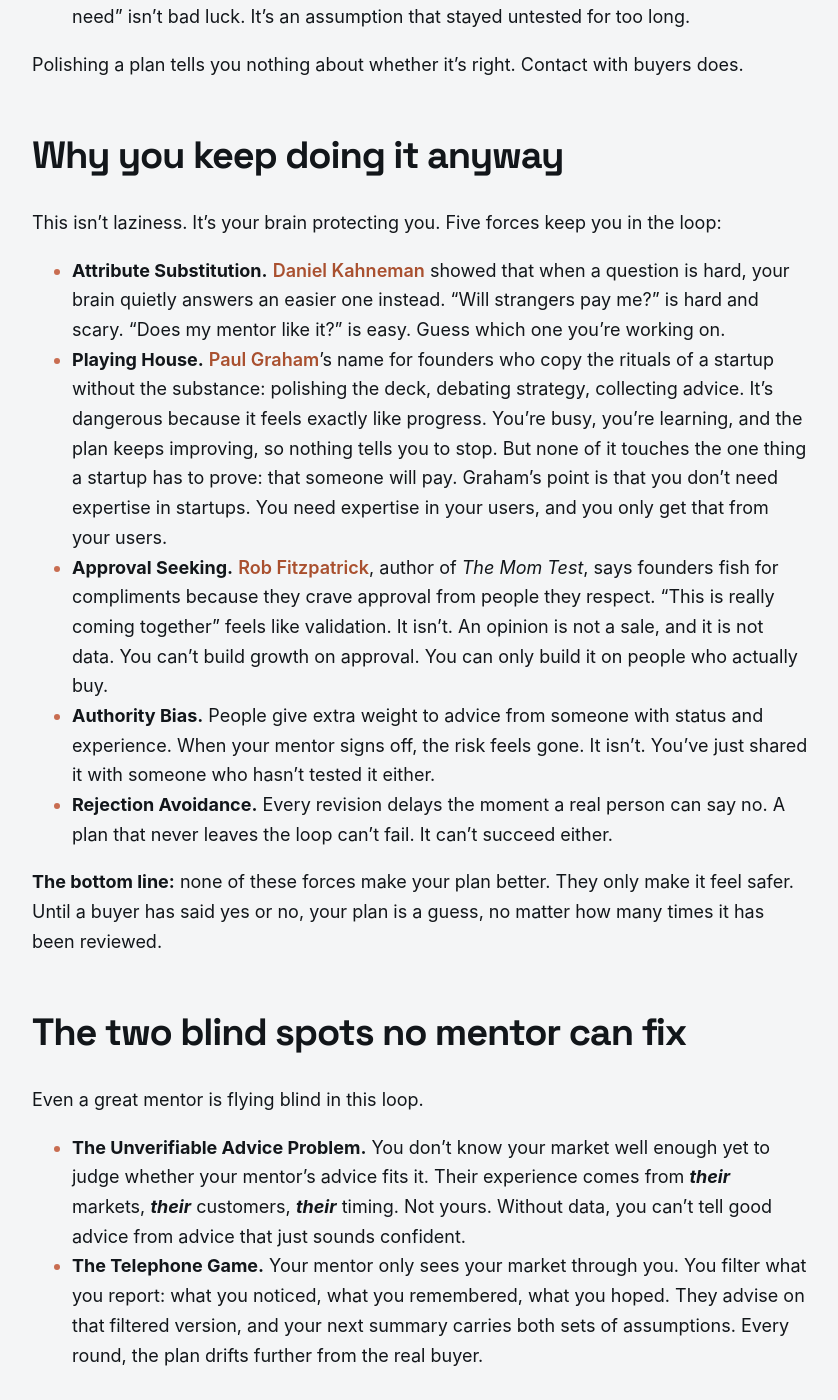
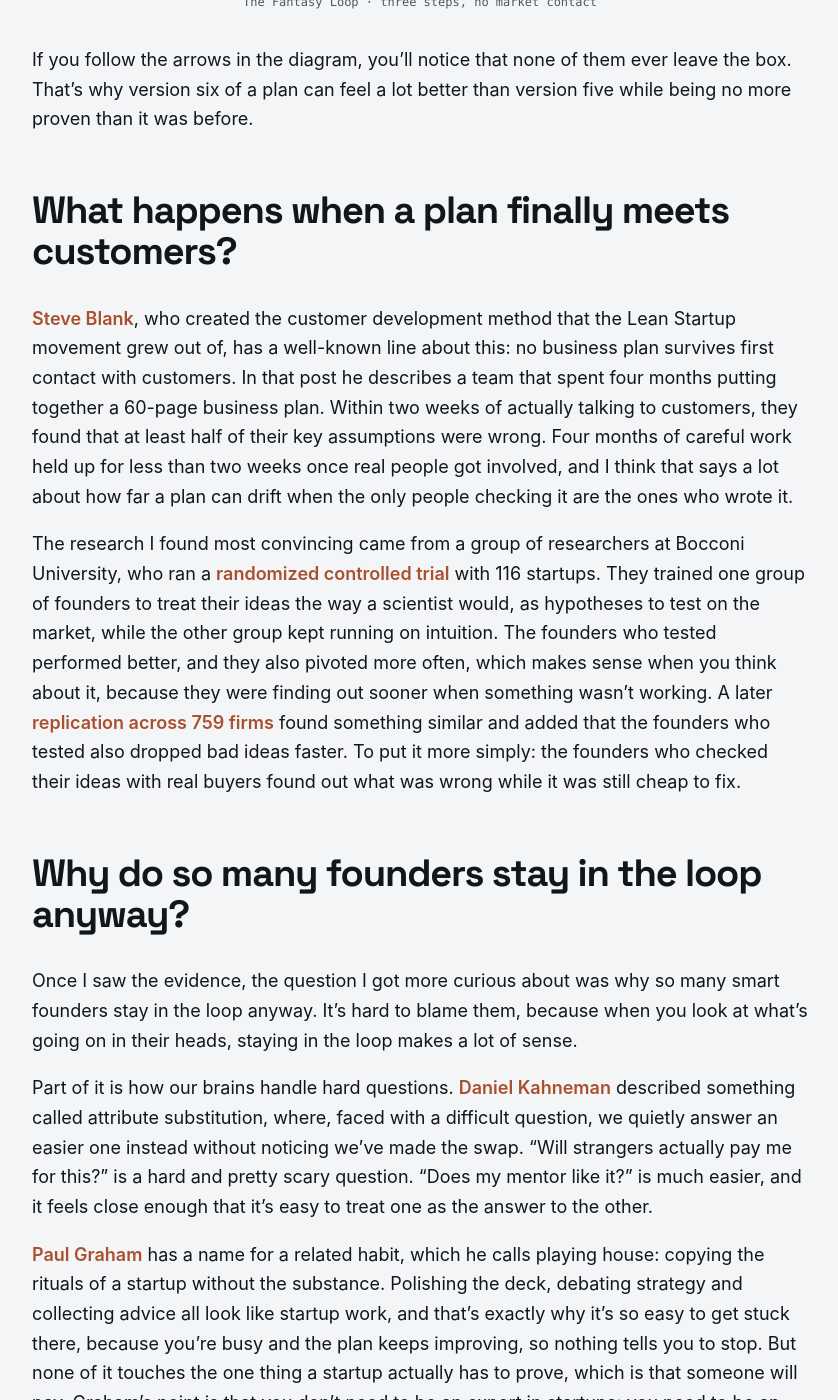
Before and after one commit to albinawrobel/albinawrobel.github.io, a Jekyll site: the page built from _posts/2026-11-23-stop-asking-your-mentor-ask-the-market.md, in a window 1280 px wide and 1400 px high, scrolled down 1956 px. Shown: the whole window, without its empty margins (220-1058 px from the left). Built offline with Jekyll 4.4.1, drawn with Linux system fonts in a browser that asks for light colours; some of the changed text lies outside the part shown.

Commit message:
Add files via upload

```diff
--- a/_posts/2026-11-23-stop-asking-your-mentor-ask-the-market.md
+++ b/_posts/2026-11-23-stop-asking-your-mentor-ask-the-market.md
@@ -1,70 +1,62 @@
 ---
 layout: post
 title: "Stop Asking Your Mentor. Ask the Market."
-description: "Polishing your plan through round after round of mentor feedback feels like progress. It isn't. Here's the Fantasy Loop trap, why founders fall into it, and how to put real buyers back in the loop."
+description: "Refining a plan with your mentor can make you feel more sure of it without making it any more proven. Why founders get stuck in the Fantasy Loop, and how to put real buyers back in it."
 ---
 
-## Nobody wanted it
+When I work with young founders, there's a pattern I keep running into. Someone builds a strategy, say a model for landing their first clients, and takes it to a mentor for feedback. The mentor has good notes, so the founder goes back, revises it and brings it in again, and after a few rounds the plan looks great and everyone feels good about it. The part that started to bother me is that through all of those rounds, not a single potential client has seen it. The founder and the mentor end up building a kind of fantasy world together, where the plan keeps getting better on paper without anyone checking it against the people it's supposed to win over.
 
-For over a decade, founders' own post-mortems have ranked "no market need" at or near the top of why their startups died. [CB Insights](https://fortune.com/2014/09/25/why-startups-fail-according-to-their-founders/) found 42% of 101 failed startups cited it. Their [newer analysis](https://www.smartcompany.com.au/startupsmart/analysis/startups-fail-founders-capital/) of 111 still ranks it second at 35%, right behind running out of cash.
+That made me wonder how much this actually costs founders, so I went looking for what the research says. This led me to my hypothesis: the more rounds a founder spends refining a plan with a mentor before testing it on real buyers, the more confident they feel and the less they actually know.
 
-Read that again. The most common way to fail isn't a bad pitch. It's selling something nobody wanted, and only buyers can tell you whether that's you.
+## How often does "no market need" actually sink a startup?
 
-So here's the uncomfortable question: if your mentor has seen version five of your plan and no customer has seen version one, how would you know?
+The first thing I wanted to know was whether building something nobody wants is a real problem or just a scary story people like to tell. It turns out it's one of the most common reasons startups die, at least according to the founders themselves. [CB Insights](https://fortune.com/2014/09/25/why-startups-fail-according-to-their-founders/) collected post-mortems written by founders of failed startups, and in their analysis of 101 of them, 42% said there was no market need for what they built. When they ran a [newer analysis](https://www.smartcompany.com.au/startupsmart/analysis/startups-fail-founders-capital/) of 111 post-mortems, it still ranked second at 35%, just behind running out of cash. These are founders explaining their own failures, so the numbers aren't perfect, but it's hard to look at them and not notice how often the problem was the idea itself rather than how well it was pitched. And the only people who can tell you whether your idea has that problem are the buyers.
 
-## The trap: the Fantasy Loop
+## What is the Fantasy Loop?
 
-**The Fantasy Loop** is refining your plan through round after round of mentor feedback without ever testing it on real buyers.
-
-- Every round makes the plan more polished. None of them makes it more true.
-- The loop is closed: plan, feedback, revision, feedback again.
-- The market, the only party that can say whether it works, sits outside it.
-- Inside the loop there are opinions about the market. There's no data from it.
+I've started calling the pattern from the beginning the Fantasy Loop, because the plan only ever gets tested inside the conversation between the founder and the mentor. It goes in a circle: the founder brings the plan, the mentor gives feedback, the founder revises it, and the next meeting starts the whole thing again. Each round really does make the plan more polished, and the founder usually learns something along the way, so it feels like progress. The catch is that the market, which is the only party that can actually say whether the plan works, never gets a seat in that circle. Inside the loop there are plenty of opinions about the market, but no data from it.
 
 <figure>
   <img src="/assets/img/fantasy-loop.svg" alt="The Fantasy Loop: your plan, mentor feedback and revision repeat in a closed box, while real buyers sit outside it, never asked.">
   <figcaption>The Fantasy Loop · three steps, no market contact</figcaption>
 </figure>
 
-Every arrow stays inside the box. Version six will feel better than version five. It won't be any more proven.
+If you follow the arrows in the diagram, you'll notice that none of them ever leave the box. That's why version six of a plan can feel a lot better than version five while being no more proven than it was before.
 
-## The proof: plans that skip the market break
+## What happens when a plan finally meets customers?
 
-- **The First Contact Rule.** [Steve Blank](https://steveblank.com/2010/04/08/no-plan-survives-first-contact-with-customers/), creator of the customer development method behind the Lean Startup movement, says it flatly: no business plan survives first contact with customers. He describes a team that spent four months on a 60-page plan. Within two weeks of talking to customers, at least half their key assumptions were wrong.
-- **The Scientist Advantage.** In a [randomized controlled trial](https://pubsonline.informs.org/doi/10.1287/mnsc.2018.3249) of 116 startups, Bocconi University researchers trained one group to treat ideas as hypotheses and test them on the market. That group performed better and pivoted more than founders running on intuition. A [replication across 759 firms](https://iris.polito.it/retrieve/handle/11583/2995828/775581) found testers also killed bad ideas faster.
-- **The Market-Need Graveyard.** That's the CB Insights data from the top. "No market need" isn't bad luck. It's an assumption that stayed untested for too long.
+[Steve Blank](https://steveblank.com/2010/04/08/no-plan-survives-first-contact-with-customers/), who created the customer development method that the Lean Startup movement grew out of, has a well-known line about this: no business plan survives first contact with customers. In that post he describes a team that spent four months putting together a 60-page business plan. Within two weeks of actually talking to customers, they found that at least half of their key assumptions were wrong. Four months of careful work held up for less than two weeks once real people got involved, and I think that says a lot about how far a plan can drift when the only people checking it are the ones who wrote it.
 
-Polishing a plan tells you nothing about whether it's right. Contact with buyers does.
+The research I found most convincing came from a group of researchers at Bocconi University, who ran a [randomized controlled trial](https://pubsonline.informs.org/doi/10.1287/mnsc.2018.3249) with 116 startups. They trained one group of founders to treat their ideas the way a scientist would, as hypotheses to test on the market, while the other group kept running on intuition. The founders who tested performed better, and they also pivoted more often, which makes sense when you think about it, because they were finding out sooner when something wasn't working. A later [replication across 759 firms](https://iris.polito.it/retrieve/handle/11583/2995828/775581) found something similar and added that the founders who tested also dropped bad ideas faster. To put it more simply: the founders who checked their ideas with real buyers found out what was wrong while it was still cheap to fix.
 
-## Why you keep doing it anyway
+## Why do so many founders stay in the loop anyway?
 
-This isn't laziness. It's your brain protecting you. Five forces keep you in the loop:
+Once I saw the evidence, the question I got more curious about was why so many smart founders stay in the loop anyway. It's hard to blame them, because when you look at what's going on in their heads, staying in the loop makes a lot of sense.
 
-- **Attribute Substitution.** [Daniel Kahneman](https://en.wikipedia.org/wiki/Attribute_substitution) showed that when a question is hard, your brain quietly answers an easier one instead. "Will strangers pay me?" is hard and scary. "Does my mentor like it?" is easy. Guess which one you're working on.
-- **Playing House.** [Paul Graham](https://paulgraham.com/before.html)'s name for founders who copy the rituals of a startup without the substance: polishing the deck, debating strategy, collecting advice. It's dangerous because it feels exactly like progress. You're busy, you're learning, and the plan keeps improving, so nothing tells you to stop. But none of it touches the one thing a startup has to prove: that someone will pay. Graham's point is that you don't need expertise in startups. You need expertise in your users, and you only get that from your users.
-- **Approval Seeking.** [Rob Fitzpatrick](https://www.momtestbook.com/), author of *The Mom Test*, says founders fish for compliments because they crave approval from people they respect. "This is really coming together" feels like validation. It isn't. An opinion is not a sale, and it is not data. You can't build growth on approval. You can only build it on people who actually buy.
-- **Authority Bias.** People give extra weight to advice from someone with status and experience. When your mentor signs off, the risk feels gone. It isn't. You've just shared it with someone who hasn't tested it either.
-- **Rejection Avoidance.** Every revision delays the moment a real person can say no. A plan that never leaves the loop can't fail. It can't succeed either.
+Part of it is how our brains handle hard questions. [Daniel Kahneman](https://en.wikipedia.org/wiki/Attribute_substitution) described something called attribute substitution, where, faced with a difficult question, we quietly answer an easier one instead without noticing we've made the swap. "Will strangers actually pay me for this?" is a hard and pretty scary question. "Does my mentor like it?" is much easier, and it feels close enough that it's easy to treat one as the answer to the other.
 
-**The bottom line:** none of these forces make your plan better. They only make it feel safer. Until a buyer has said yes or no, your plan is a guess, no matter how many times it has been reviewed.
+[Paul Graham](https://paulgraham.com/before.html) has a name for a related habit, which he calls playing house: copying the rituals of a startup without the substance. Polishing the deck, debating strategy and collecting advice all look like startup work, and that's exactly why it's so easy to get stuck there, because you're busy and the plan keeps improving, so nothing tells you to stop. But none of it touches the one thing a startup actually has to prove, which is that someone will pay. Graham's point is that you don't need to be an expert in startups; you need to be an expert in your users, and the only place to get that is from your users.
 
-## The two blind spots no mentor can fix
+Then there's the very human part. [Rob Fitzpatrick](https://www.momtestbook.com/), who wrote *The Mom Test*, says founders fish for compliments because they want approval from people they respect, and a mentor is usually exactly that kind of person. Hearing "this is really coming together" feels like validation, but an opinion is still an opinion, and you can grow a business only on people who actually buy. On top of that, we tend to give extra weight to advice from someone with status and experience, which is known as authority bias. So when a mentor signs off on a plan, the risk can feel like it's gone, when really it's just been shared with someone who hasn't tested it either.
 
-Even a great mentor is flying blind in this loop.
+It's also hard to ignore the simple fact that nobody likes hearing no. Every time a founder revises the plan instead of testing it, they push back the moment a real buyer could turn them down. That feels safe in the moment, but it also means the plan never gets the chance to succeed, because the only people who can say yes are the ones it's being kept away from. What all of these have in common is that they make a plan feel safer without making it any more likely to work, and until a buyer has actually said yes or no, the plan is still a guess no matter how many times it's been reviewed.
 
-- **The Unverifiable Advice Problem.** You don't know your market well enough yet to judge whether your mentor's advice fits it. Their experience comes from ***their*** markets, ***their*** customers, ***their*** timing. Not yours. Without data, you can't tell good advice from advice that just sounds confident.
-- **The Telephone Game.** Your mentor only sees your market through you. You filter what you report: what you noticed, what you remembered, what you hoped. They advise on that filtered version, and your next summary carries both sets of assumptions. Every round, the plan drifts further from the real buyer.
+## Can a mentor even tell whether their advice fits your market?
+
+I want to be fair to mentors here, because most of them are giving the best advice they can. The issue is that inside the loop, even a great mentor is working with very limited information. Their experience comes from the markets and customers they've worked with, at the time they worked with them, and those might be very different from yours. Early on, you usually don't know your own market well enough to judge whether their advice fits it either, so it's hard to tell good advice apart from advice that just sounds confident.
+
+There's a second problem that I think is easy to miss. Your mentor only ever sees your market through you, and you can't help filtering what you tell them through what you happened to notice and what you were hoping to hear. They give advice based on that filtered version, and then your next update carries both your assumptions and theirs. It works a bit like the telephone game, where the message drifts a little further from where it started every round, and in this case it drifts further away from the real buyer.
 
 <figure>
   <img src="/assets/img/telephone-game.svg" alt="The telephone game: real buyers, then your summary, then your mentor's advice, then the next revision, looping back to your summary and never back to the buyer.">
   <figcaption>The telephone game · how bias compounds each round</figcaption>
 </figure>
 
-- **Mentor Whiplash.** Accelerators like Techstars already have a name for experienced mentors giving a founder conflicting advice ([Brad Feld](https://feld.com/page/11/?s=mentors)). If smart people can disagree about your plan, more opinions won't settle it. Only buyers can.
+Accelerators have noticed a version of this too. [Brad Feld](https://feld.com/page/11/?s=mentors) has written about what Techstars calls mentor whiplash, which is when several experienced mentors give a founder conflicting advice about the same plan. If smart, experienced people can disagree about your plan, adding more opinions probably won't settle it, and the best way to find out who's right is to ask the people you're trying to sell to.
 
-## The fix: put buyers inside the loop
+## So what should a founder do instead?
 
-Keep your mentor. Change what you bring them. Before your next meeting, run one test with real buyers.
+None of this means you should drop your mentor. What I'd suggest is changing what you bring to them: before your next meeting, run one small test with real buyers and bring the results with you. That way the loop finally includes the market, and the diagram below shows what that looks like.
 
 <figure>
   <img src="/assets/img/market-loop.svg" alt="The market loop: your plan as a hypothesis, then a test with buyers, then real results, then your mentor reviews the raw data, and the next round starts from real data.">
@@ -73,37 +65,35 @@ Keep your mentor. Change what you bring them. Before your next meeting, run one
 
 <div class="test-card" markdown="1">
 
-### The Market Test Card
+### A simple card for your first market test
 
-Copy this. Fill in every line before you send a single message.
+To make this easier, I put together a short card you can fill in before you reach out to anyone. This is one of the few places where a list really helps, since each line is a decision you need to make before the test starts.
 
 1. **I believe** [specific buyer] will [specific action] because [reason].
 2. **My test**, matched to how my buyer actually buys:
    - Software or app: a landing page or demo video with a signup
    - Physical product or e-commerce: list it before you stock it, and fill the first orders by hand
    - Services to businesses: direct outreach to 20 to 30 ideal clients
-3. **What counts as a yes:** a commitment, not a compliment. Money, time, a signup, a booked call. "I'd totally buy that" is not a yes. That's [Fitzpatrick](https://www.momtestbook.com/)'s core rule: compliments are worthless, commitments are evidence.
+3. **What counts as a yes:** a commitment rather than a compliment, like money, time, a signup or a booked call. Someone saying "I'd totally buy that" doesn't count, and that's [Fitzpatrick](https://www.momtestbook.com/)'s core rule: compliments don't tell you much, but commitments are evidence.
 4. **I'm right if** [number] happens by [date].
-5. **I'm wrong if** [number] by [date]. Then I'll [change one thing, or kill it].
-6. **What I bring my mentor:** the raw replies, objections word for word, and the numbers. Not my summary.
+5. **I'm wrong if** [number] by [date], and if that happens, I'll [change one thing, or drop the idea].
+6. **What I bring my mentor:** the raw replies, objections word for word, and the numbers, rather than my own summary of them.
 
 </div>
 
-This works at any size. Dropbox posted a demo video before the product was public, and its waitlist jumped from 5,000 to 75,000 overnight ([TechCrunch](https://techcrunch.com/2011/10/19/dropbox-minimal-viable-product/)). Zappos's founder photographed shoes in local stores and listed them online, buying each pair only after someone ordered it ([ICMR](https://www.icmrindia.org/Casestudies/catalogue/Human%20Resource%20and%20Organization%20Behavior/Holacracy%20at%20Zapposs-Case%20Study.htm)). Both proved demand before building anything.
+This works at any size, too. Before Dropbox was public, the team posted a demo video, and its waitlist jumped from 5,000 to 75,000 people overnight ([TechCrunch](https://techcrunch.com/2011/10/19/dropbox-minimal-viable-product/)). Zappos's founder took photos of shoes in local stores and listed them online, and he only bought each pair after someone had ordered it ([ICMR](https://www.icmrindia.org/Casestudies/catalogue/Human%20Resource%20and%20Organization%20Behavior/Holacracy%20at%20Zapposs-Case%20Study.htm)). Both of them found out that people wanted what they were offering before they spent real money building it.
 
-## Where your mentor actually earns their keep
+## Where does the mentor fit in?
 
-Mentors aren't the problem. Mentors without data are.
+Once you have real data, this is where a mentor becomes really valuable. Instead of asking "Does this sound good?", you can say "Here's what 30 buyers did, what am I missing?", and that changes the whole conversation. Their experience now goes toward interpreting what the market told you rather than guessing at what it might say, and I think that's where it's worth the most. It's also worth knowing that even Fitzpatrick makes an exception for experts who have built very similar businesses, since their instincts are much closer to real market data. So if your mentor has done almost exactly what you're doing, their opinion deserves more weight, though I'd still test it.
 
-- Bring raw evidence, not your interpretation of it.
-- Stop asking "Does this sound good?" Ask "Here's what 30 buyers did. What am I missing?"
-- Now their experience interprets the market instead of guessing at it. That's where it's worth the most. Even Fitzpatrick makes an exception for experts who have built very similar businesses.
+## So what?
 
-## The bottom line
+My hypothesis mostly held up: refining a plan with a mentor can make a founder feel more sure of it without making it any more proven. That matters because every round spent polishing an untested plan is time you could have spent finding out whether anyone wants it, and that's the question that sinks the most startups. If I had to boil this down for a young founder, here's what I'd want them to take away:
 
-- **Mentors check logic. Markets check reality.**
-- **Every revision without data adds bias.**
-- **Advice multiplies data. It can't replace it.**
+- A plan that only you and your mentor have reviewed is still a guess, no matter how polished it looks.
+- Before your next mentor meeting, run one small test with real buyers, and count commitments like money, signups or booked calls rather than compliments.
+- Bring your mentor the raw results instead of your summary, because that's when their experience is most useful.
 
 ## Sources
 
```
